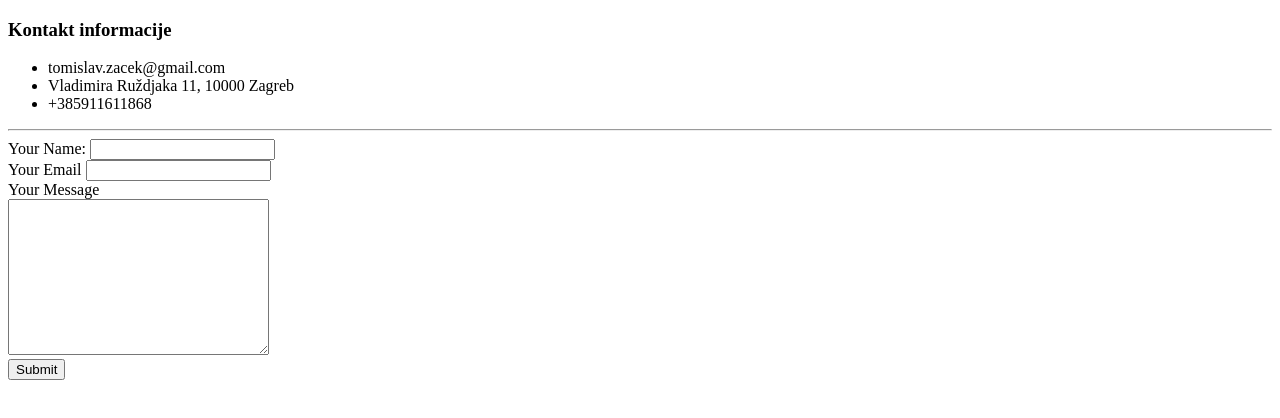
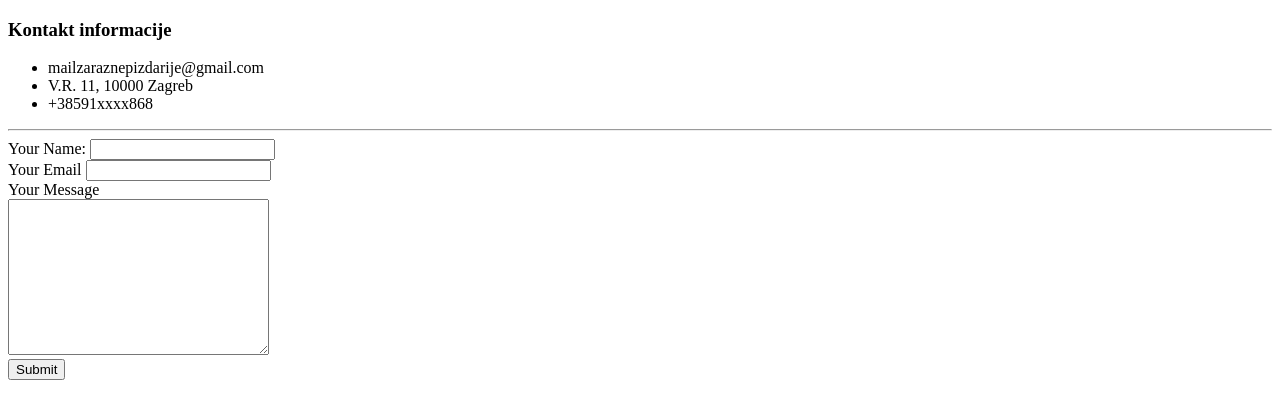
Before and after one commit to TomZebra/cv, a plain HTML site: page Kontakt informacije.html in a window 1280 px wide. Drawn offline with Linux system fonts and the light colour scheme.

Commit message:
ispravak osobnih podataka

```diff
--- a/Kontakt informacije.html
+++ b/Kontakt informacije.html
@@ -10,13 +10,13 @@
   <body>
     <h3>Kontakt informacije</h3>
     <ul>
-      <li>tomislav.zacek@gmail.com</li>
-      <li>Vladimira Ruždjaka 11, 10000 Zagreb</li>
-      <li>+385911611868</li>
+      <li>mailzaraznepizdarije@gmail.com</li>
+      <li>V.R. 11, 10000 Zagreb</li>
+      <li>+38591xxxx868</li>
     </ul>
     <hr />
 
-    <form action="mailto:tomislav.zacek@gmail.com" method="post" enctype="text/plain">
+    <form action="mailto:mailzaraznepizdarije@gmail.com" method="post" enctype="text/plain">
       <label>Your Name: </label>
       <input type="text" name="yourName" id="" /><br />
       <label>Your Email</label>
```
